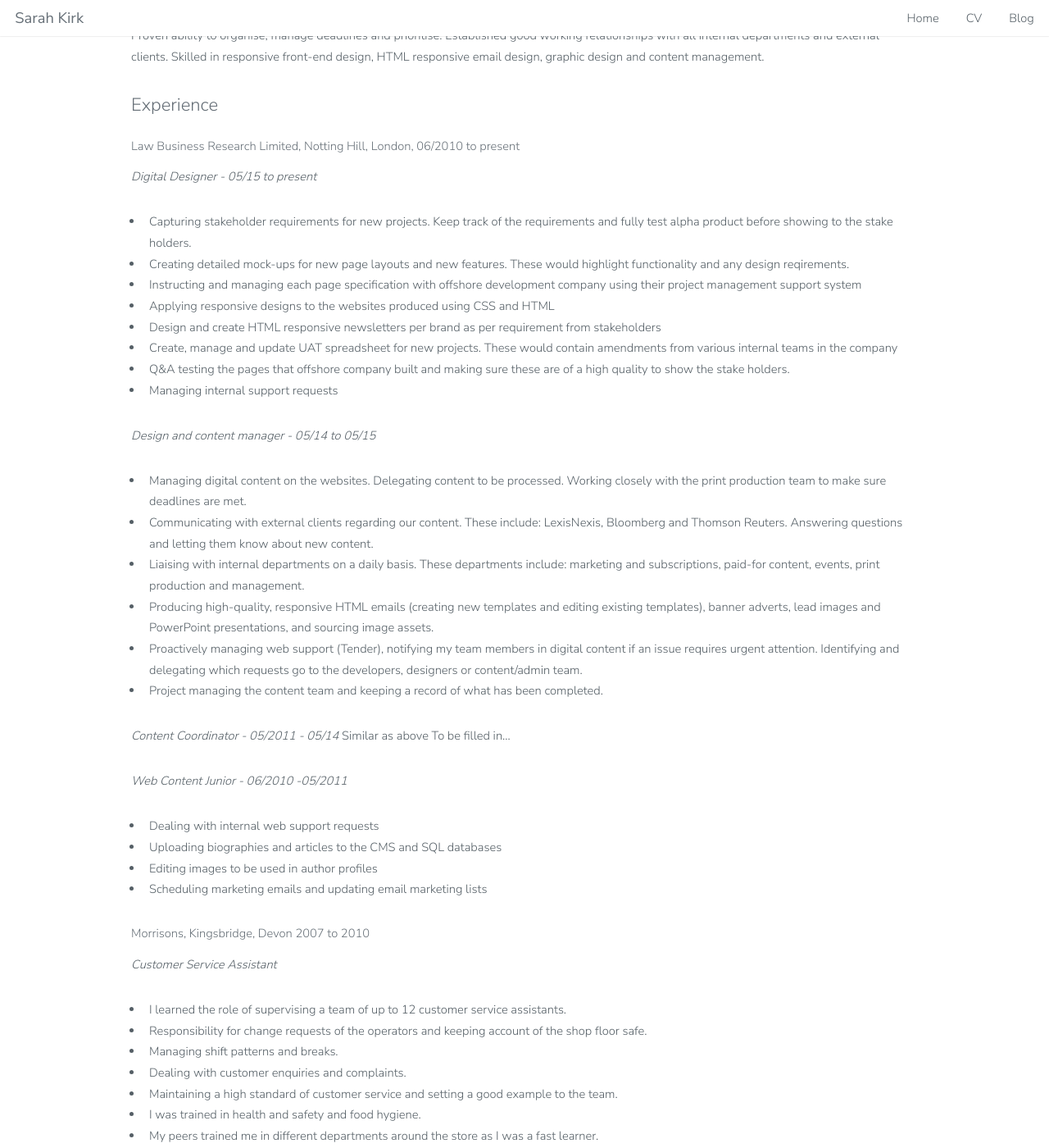
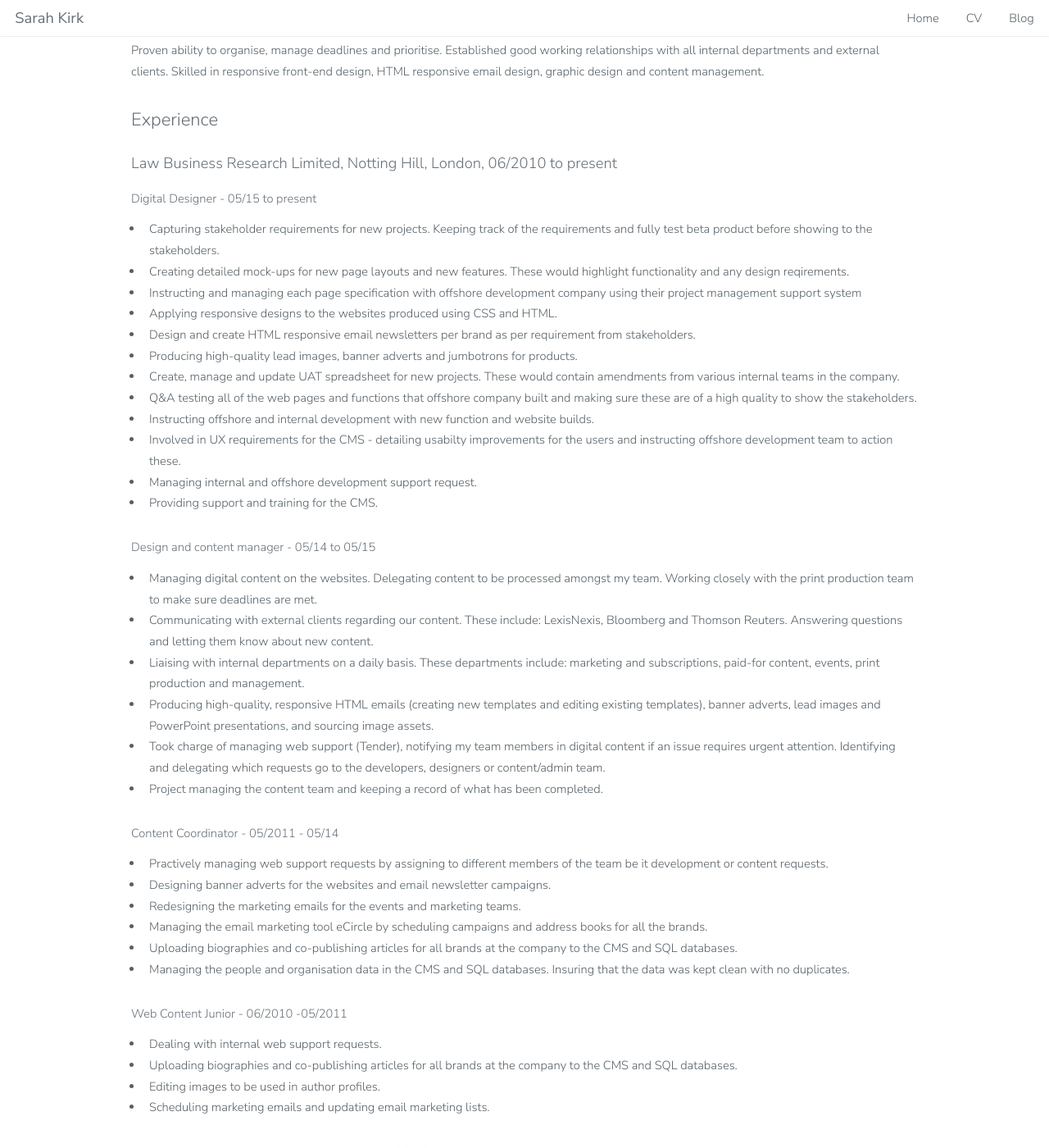
Before and after one commit to Kharsikar/kharsikar.github.io, a Jekyll site: the page built from cv.html, in a window 1280 px wide and 1400 px high, scrolled down 530 px. Shown: the whole window at 82% size. Built offline with Jekyll 4.4.1, drawn with Linux system fonts in a browser that asks for light colours; some of the changed text lies outside the part shown.

Commit message:
updating cv

```diff
--- a/cv.html
+++ b/cv.html
@@ -7,7 +7,7 @@ layout: default
     <div class="container">
     <header class="major">
         <h2>Sarah Kirk</h2>
-        <p>Creative and imaginative, a fast learner who is always willing to learn more, and with a positive attitude. I keep up-to-date with modern trends and technologies.</p>
+<p>An excellent team player, I am creative and imaginative, a fast learner who is always willing to learn more, and with a positive attitude. I keep up to date with modern trends and technologies.</p>
     </header>
     </div>
     <div class="container">
@@ -15,10 +15,10 @@ layout: default
 <!--             <h2>Mollis ut adipiscing</h2> -->
 <!--             <a href="#" class="image fit"><img src="{{ site.baseurl }}/images/banner.jpg" alt="" /></a> -->
 
-<h3 id="objective">Objective</h3>
+<h2 id="objective">Objective</h2>
 <p>Digital Designer position in the technology sector where my expertise in web design, graphic design, content publishing and email marketing will support the company’s development.</p>
 
-<h3 id="summary-of-qualifications">Summary of Qualifications</h3>
+<h2 id="summary-of-qualifications">Summary of Qualifications</h2>
 <p>Digital Designer with 7 years of experience in the publishing company, a degree in fine art, and 10 years of customer service experience in the retail industry.</p>
 
 <p>Proven ability to organise, manage deadlines and prioritise.
@@ -26,43 +26,53 @@ Established good working relationships with all internal departments and externa
 Skilled in responsive front-end design, HTML responsive email design, graphic design and content management.</p>
 
 <h2 id="experience">Experience</h2>
-<h4 id="law-business-research-limited-notting-hill-london-062010-to-present">Law Business Research Limited, Notting Hill, London, 06/2010 to present</h4>
-<p><em>Digital Designer - 05/15 to present</em></p>
+<h3 id="law-business-research-limited-notting-hill-london-062010-to-present">Law Business Research Limited, Notting Hill, London, 06/2010 to present</h3>
+<h4 id="digital-designer---0515-to-present">Digital Designer - 05/15 to present</h4>
 <ul>
-  <li>Capturing stakeholder requirements for new projects. Keep track of the requirements and fully test alpha product before showing to the stake holders.</li>
+  <li>Capturing stakeholder requirements for new projects. Keeping track of the requirements and fully test beta product before showing to the stakeholders.</li>
   <li>Creating detailed mock-ups for new page layouts and new features. These would highlight functionality and any design reqirements.</li>
   <li>Instructing and managing each page specification with offshore development company using their project management support system</li>
-  <li>Applying responsive designs to the websites produced using CSS and HTML</li>
-  <li>Design and create HTML responsive newsletters per brand as per requirement from stakeholders</li>
-  <li>Create, manage and update UAT spreadsheet for new projects. These would contain amendments from various internal teams in the company</li>
-  <li>Q&amp;A testing the pages that offshore company built and making sure these are of a high quality to show the stake holders.</li>
-  <li>Managing internal support requests</li>
+  <li>Applying responsive designs to the websites produced using CSS and HTML.</li>
+  <li>Design and create HTML responsive email newsletters per brand as per requirement from stakeholders.</li>
+  <li>Producing high-quality lead images, banner adverts and jumbotrons for products.</li>
+  <li>Create, manage and update UAT spreadsheet for new projects. These would contain amendments from various internal teams in the company.</li>
+  <li>Q&amp;A testing all of the web pages and functions that offshore company built and making sure these are of a high quality to show the stakeholders.</li>
+  <li>Instructing offshore and internal development with new function and website builds.</li>
+  <li>Involved in UX requirements for the CMS - detailing usabilty improvements for the users and instructing offshore development team to action these.</li>
+  <li>Managing internal and offshore development support request.</li>
+  <li>Providing support and training for the CMS.</li>
 </ul>
 
-<p><em>Design and content manager - 05/14 to 05/15</em></p>
+<h4 id="design-and-content-manager---0514-to-0515">Design and content manager - 05/14 to 05/15</h4>
 <ul>
-  <li>Managing digital content on the websites. Delegating content to be processed. Working closely with the print production team to make sure deadlines are met.</li>
+  <li>Managing digital content on the websites. Delegating content to be processed amongst my team. Working closely with the print production team to make sure deadlines are met.</li>
   <li>Communicating with external clients regarding our content. These include: LexisNexis, Bloomberg and Thomson Reuters. Answering questions and letting them know about new content.</li>
   <li>Liaising with internal departments on a daily basis. These departments include: marketing and subscriptions, paid-for content, events, print production and management.</li>
   <li>Producing high-quality, responsive HTML emails (creating new templates and editing existing templates), banner adverts, lead images and PowerPoint presentations, and sourcing image assets.</li>
-  <li>Proactively managing web support (Tender), notifying my team members in digital content if an issue requires urgent attention. Identifying and delegating which requests go to the developers, designers or content/admin team.</li>
+  <li>Took charge of managing web support (Tender), notifying my team members in digital content if an issue requires urgent attention. Identifying and delegating which requests go to the developers, designers or content/admin team.</li>
   <li>Project managing the content team and keeping a record of what has been completed.</li>
 </ul>
 
-<p><em>Content Coordinator - 05/2011 - 05/14</em>
-Similar as above
-To be filled in…</p>
-
-<p><em>Web Content Junior - 06/2010 -05/2011</em></p>
+<h4 id="content-coordinator---052011---0514">Content Coordinator - 05/2011 - 05/14</h4>
 <ul>
-  <li>Dealing with internal web support requests</li>
-  <li>Uploading biographies and articles to the CMS and SQL databases</li>
-  <li>Editing images to be used in author profiles</li>
-  <li>Scheduling marketing emails and updating email marketing lists</li>
+  <li>Practively managing web support requests by assigning to different members of the team be it development or content requests.</li>
+  <li>Designing banner adverts for the websites and email newsletter campaigns.</li>
+  <li>Redesigning the marketing emails for the events and marketing teams.</li>
+  <li>Managing the email marketing tool eCircle by scheduling campaigns and address books for all the brands.</li>
+  <li>Uploading biographies and co-publishing articles for all brands at the company to the CMS and SQL databases.</li>
+  <li>Managing the people and organisation data in the CMS and SQL databases. Insuring that the data was kept clean with no duplicates.</li>
 </ul>
 
-<h4 id="morrisons-kingsbridge-devon-2007-to-2010">Morrisons, Kingsbridge, Devon	2007 to 2010</h4>
-<p><em>Customer Service Assistant</em></p>
+<h4 id="web-content-junior---062010--052011">Web Content Junior - 06/2010 -05/2011</h4>
+<ul>
+  <li>Dealing with internal web support requests.</li>
+  <li>Uploading biographies and co-publishing articles for all brands at the company to the CMS and SQL databases.</li>
+  <li>Editing images to be used in author profiles.</li>
+  <li>Scheduling marketing emails and updating email marketing lists.</li>
+</ul>
+
+<h3 id="morrisons-kingsbridge-devon-2007-to-2010">Morrisons, Kingsbridge, Devon	2007 to 2010</h3>
+<h4 id="customer-service-assistant">Customer Service Assistant</h4>
 <ul>
   <li>I learned the role of supervising a team of up to 12 customer service assistants.</li>
   <li>Responsibility for change requests of the operators and keeping account of the shop floor safe.</li>
@@ -73,8 +83,8 @@ To be filled in…</p>
   <li>My peers trained me in different departments around the store as I was a fast learner.</li>
 </ul>
 
-<h4 id="gamestation-london-2003-to-2006">Gamestation, London	2003 to 2006</h4>
-<p><em>Store Manager</em></p>
+<h3 id="gamestation-london-2003-to-2006">Gamestation, London	2003 to 2006</h3>
+<h4 id="store-manager">Store Manager</h4>
 <ul>
   <li>Having worked up from sales assistant to manager I was responsible for managing teams of up to 8 shop floor staff. My tasks included recruitment, organising staff rotas and monthly appraisals, ensuring that staff were paid the correct amount. Weekly financial reporting of branch sales figures to senior management, control of stock and end-of-day accounting</li>
   <li>I was recognised for managing one of the best-performing stores in the United Kingdom and regularly exceeded sales targets.</li>
@@ -82,7 +92,7 @@ To be filled in…</p>
   <li>I worked to maintain customer satisfaction by spending time on the shop floor aiding customers with their purchases and dealing with customer complaints.</li>
 </ul>
 
-<h3 id="education">Education</h3>
+<h2 id="education">Education</h2>
 <p><em>BA (Hons) Fine Art</em>
 Sheffield Hallam University	Sept 1999 to June 2002</p>
 
@@ -93,17 +103,13 @@ South Devon College, Torquay	Sept 1997 to June 1999</p>
 <p><em>8 GCSEs including English and Maths</em>
 Kingsbridge School, Devon	Sept 1992 to June 2000</p>
 
-<h3 id="courses">Courses</h3>
-<p>Steer front-end development</p>
+<h2 id="courses">Courses</h2>
+<p>Steer: front-end development, one week course involving HTML5, CSS3 and Javascript</p>
 
 <h2 id="key-skills">Key skills</h2>
-<p>HTML, CSS, Photoshop, Illustrator, InDesign, CMS, CRM, responsive email and web design, email marketing, svn</p>
+<p>HTML, CSS, Photoshop, Illustrator, InDesign, responsive email and web design, email marketing,  CMS, CRM, SVN</p>
 
-<h3 id="languages">Languages</h3>
-<p>English: Native language</p>
-
-<h3 id="activities-and-interests">Activities and Interests</h3>
-
+<h2 id="activities-and-interests">Activities and Interests</h2>
 <p>Interior decorating, DIY, reading, web design, photography, computers, social media (Instagram, Twitter, Facebook), gaming, cinema, travelling; recently visited India to work with offshore company and visited Russia for holiday</p>
 
         </section>
```
